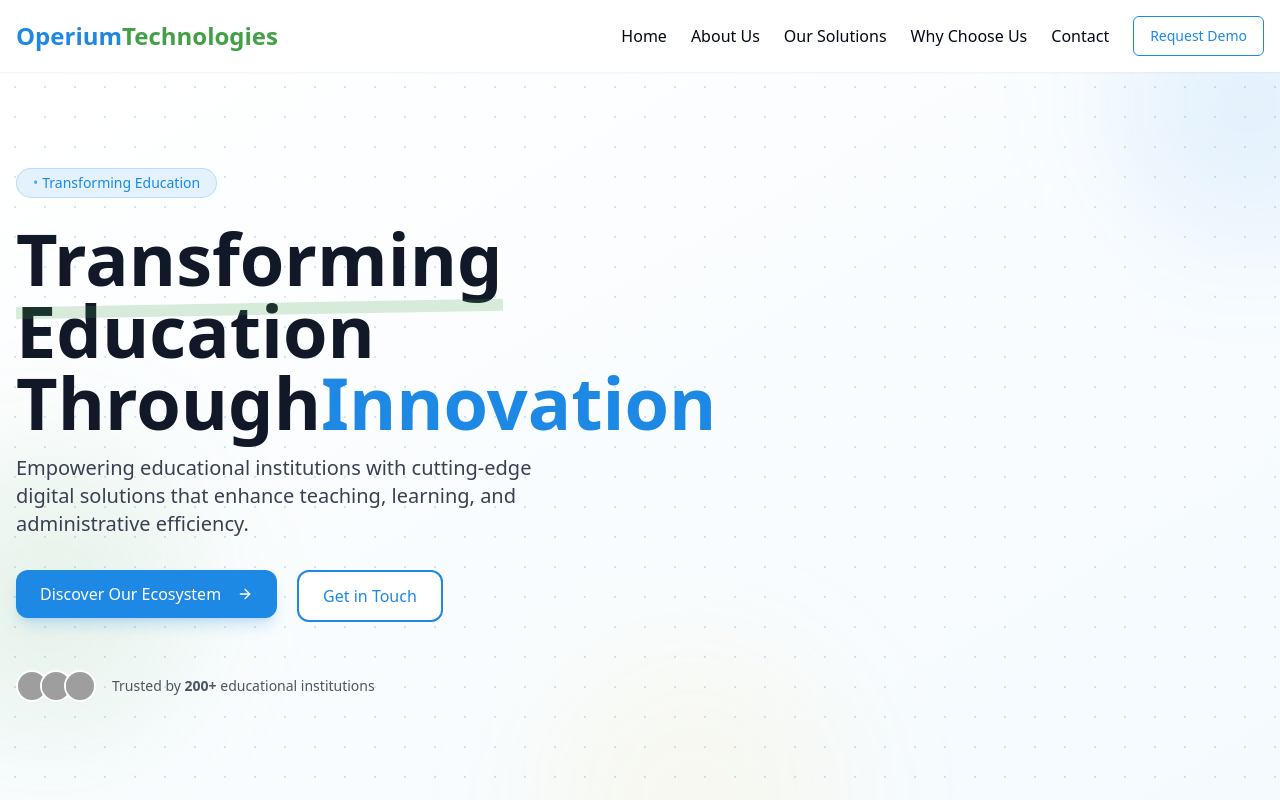
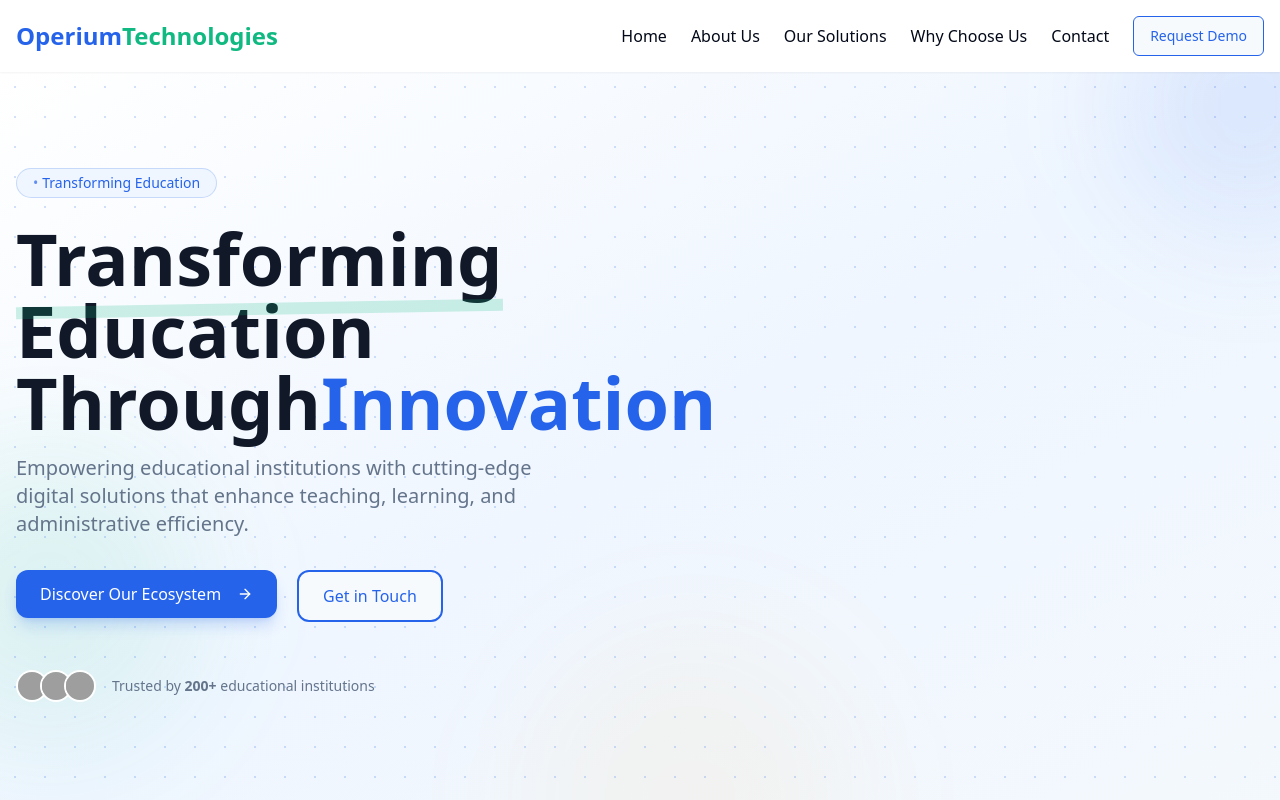
Before and after one commit to Smalik1203/operium-tech-bridge, a React (Vite) app: page / in a window 1280 px wide. Shown: the top 800 px of the page. Built offline with nearby package versions, Linux system fonts and the light colour scheme; grey boxes are pictures that could not be loaded.

Commit message:
Refactor: Improve color scheme
This commit aims to enhance the website's visual appeal by implementing a better color scheme.

```diff
--- a/src/components/sections/Hero.tsx
+++ b/src/components/sections/Hero.tsx
@@ -5,7 +5,7 @@ import { ArrowRight, ChevronRight } from "lucide-react";
 
 export default function Hero() {
   return (
-    <section className="relative overflow-hidden bg-gradient-to-br from-white via-operium-light/20 to-operium-light/40 pt-16 pb-20 md:pt-24 md:pb-32">
+    <section className="relative overflow-hidden bg-gradient-to-br from-white via-operium-light to-operium-light/40 pt-16 pb-20 md:pt-24 md:pb-32">
       {/* Decorative elements */}
       <div className="absolute top-0 left-0 w-full h-full">
         <div className="absolute -top-24 -right-24 w-64 h-64 bg-operium-primary/10 rounded-full blur-3xl"></div>
@@ -14,7 +14,7 @@ export default function Hero() {
       </div>
 
       {/* Animated dots pattern */}
-      <div className="absolute inset-0 opacity-20" style={{ backgroundImage: 'radial-gradient(#1E88E5 1px, transparent 0)', backgroundSize: '30px 30px' }}></div>
+      <div className="absolute inset-0 opacity-20" style={{ backgroundImage: 'radial-gradient(#2563EB 1px, transparent 0)', backgroundSize: '30px 30px' }}></div>
 
       <div className="container mx-auto px-4 relative">
         <div className="grid grid-cols-1 md:grid-cols-2 gap-10 lg:gap-16 items-center">
@@ -31,7 +31,7 @@ export default function Hero() {
                 <br className="hidden xs:block" />Education Through
                 <span className="text-operium-primary">Innovation</span>
               </h1>
-              <p className="text-lg md:text-xl text-gray-700 mb-6 md:mb-8 leading-relaxed max-w-xl">
+              <p className="text-lg md:text-xl text-operium-neutral mb-6 md:mb-8 leading-relaxed max-w-xl">
                 Empowering educational institutions with cutting-edge digital solutions that enhance teaching, learning, and administrative efficiency.
               </p>
             </div>
@@ -51,7 +51,7 @@ export default function Hero() {
                 <img src="https://i.pravatar.cc/100?img=2" className="h-6 w-6 sm:h-8 sm:w-8 rounded-full border-2 border-white" alt="Customer" />
                 <img src="https://i.pravatar.cc/100?img=3" className="h-6 w-6 sm:h-8 sm:w-8 rounded-full border-2 border-white" alt="Customer" />
               </div>
-              <div className="text-gray-600">
+              <div className="text-operium-neutral">
                 Trusted by <span className="font-bold">200+</span> educational institutions
               </div>
             </div>
@@ -82,7 +82,7 @@ export default function Hero() {
                   </div>
                   <div>
                     <h3 className="font-bold text-sm md:text-base text-gray-900">Mobile-First</h3>
-                    <p className="text-xs md:text-sm text-gray-600">Accessible anywhere</p>
+                    <p className="text-xs md:text-sm text-operium-neutral">Accessible anywhere</p>
                   </div>
                 </div>
               </div>
@@ -94,7 +94,7 @@ export default function Hero() {
                   </div>
                   <div>
                     <h3 className="font-bold text-sm md:text-base text-gray-900">Complete Solutions</h3>
-                    <p className="text-xs md:text-sm text-gray-600">End-to-end integration</p>
+                    <p className="text-xs md:text-sm text-operium-neutral">End-to-end integration</p>
                   </div>
                 </div>
               </div>
--- a/src/index.css
+++ b/src/index.css
@@ -5,7 +5,7 @@
 
 @layer base {
   :root {
-    --background: 0 0% 100%;
+    --background: 210 50% 98%;
     --foreground: 222.2 84% 4.9%;
 
     --card: 0 0% 100%;
@@ -14,16 +14,16 @@
     --popover: 0 0% 100%;
     --popover-foreground: 222.2 84% 4.9%;
 
-    --primary: 210 79% 51%;
+    --primary: 221 83% 53%;
     --primary-foreground: 210 40% 98%;
 
-    --secondary: 122 44% 45%;
+    --secondary: 160 84% 39%;
     --secondary-foreground: 210 40% 98%;
 
     --muted: 210 40% 96.1%;
     --muted-foreground: 215.4 16.3% 46.9%;
 
-    --accent: 210 80% 95%;
+    --accent: 217.2 91.2% 59.8%;
     --accent-foreground: 222.2 47.4% 11.2%;
 
     --destructive: 0 84.2% 60.2%;
@@ -31,7 +31,7 @@
 
     --border: 214.3 31.8% 91.4%;
     --input: 214.3 31.8% 91.4%;
-    --ring: 210 79% 51%;
+    --ring: 221 83% 53%;
 
     --radius: 0.5rem;
   }
@@ -42,7 +42,7 @@
   }
 
   h1, h2, h3, h4, h5, h6 {
-    @apply font-semibold;
+    @apply font-semibold text-gray-800;
   }
 
   .section-padding {
@@ -68,7 +68,7 @@
   }
 
   .section-subtitle {
-    @apply text-lg text-gray-600 mb-8 max-w-3xl;
+    @apply text-lg text-operium-neutral mb-8 max-w-3xl;
   }
 
   .card-hover {
--- a/tailwind.config.ts
+++ b/tailwind.config.ts
@@ -64,11 +64,13 @@ export default {
 					ring: 'hsl(var(--sidebar-ring))'
 				},
 				operium: {
-					primary: '#1E88E5',  // primary blue
-					secondary: '#43A047', // green
-					accent: '#FFC107',    // accent yellow
-					light: '#E3F2FD',     // light blue
-					dark: '#0D47A1'       // dark blue
+					primary: '#2563EB',    // Refined blue - more professional
+					secondary: '#10B981',  // Modern green - brighter and more engaging
+					accent: '#F59E0B',     // Warm amber - better contrast
+					light: '#EFF6FF',      // Lighter blue background
+					dark: '#1E40AF',       // Deeper blue for contrast
+					neutral: '#64748B',    // Slate for text and secondary elements
+					muted: '#F8FAFC'       // Very light background for sections
 				}
 			},
 			borderRadius: {
```
